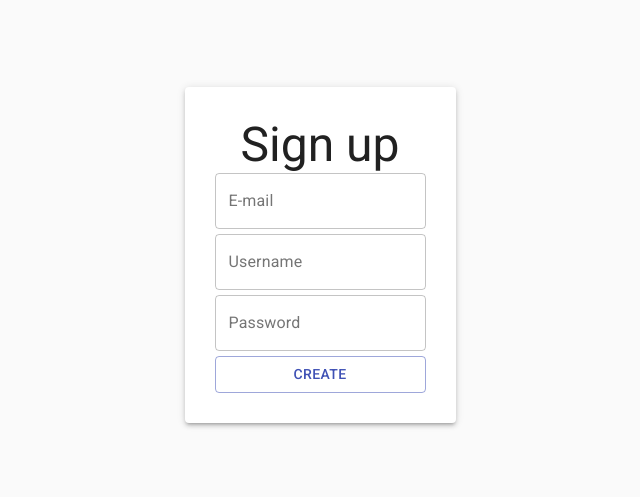
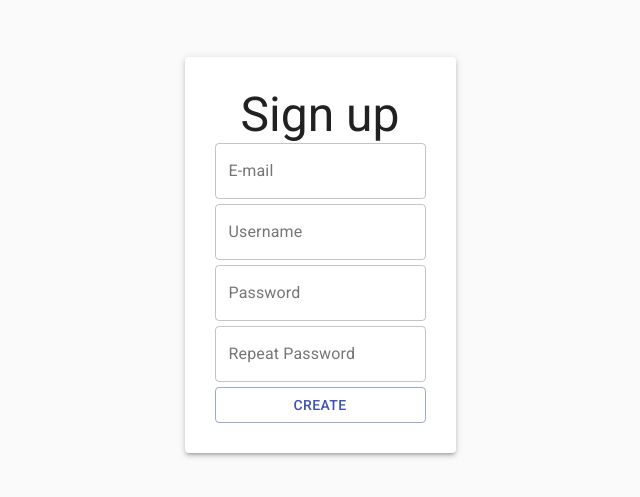
Before and after one commit to svenzu6/4later, a Next.js app: page / in a window 1280 px wide. Shown: the part 145-642 px from the top of the page, without its empty margins (320-960 px from the left). Built offline with nearby package versions, Linux system fonts and the light colour scheme.

Commit message:
feat(Register): form logic

```diff
--- a/package.json
+++ b/package.json
@@ -11,16 +11,18 @@
   "dependencies": {
     "@material-ui/core": "^4.11.3",
     "@material-ui/icons": "^4.11.2",
-    "@types/styled-components": "^5.1.9",
     "formik": "^2.2.6",
     "next": "10.1.3",
     "react": "17.0.2",
     "react-dom": "17.0.2",
-    "styled-components": "^5.2.3"
+    "styled-components": "^5.2.3",
+    "yup": "^0.32.9"
   },
   "devDependencies": {
     "@dvukovic/eslint-config": "^5.4.0",
     "@types/react": "^17.0.3",
+    "@types/styled-components": "^5.1.9",
+    "@types/yup": "^0.29.11",
     "@typescript-eslint/parser": "^4.21.0",
     "eslint": "^7.23.0",
     "typescript": "^4.2.4"
--- a/src/modules/Register/Register.tsx
+++ b/src/modules/Register/Register.tsx
@@ -3,15 +3,51 @@ import {
     TextField,
     Typography,
 } from '@material-ui/core'
+import { useFormik } from 'formik'
 import React from 'react'
+import * as Yup from 'yup'
 
 import {
     RegisterContent,
     RegisterForm,
     RegisterRoot,
 } from './Register.styles'
+import type { RegisterFormType } from './Register.types'
+
+const ValidationSchema = Yup.object().shape({
+    email: Yup.string()
+        .email('Must be a valid email')
+        .required('Required'),
+    password: Yup.string()
+        .min(7, 'Must be at least 7 charaters')
+        .required('Required'),
+    passwordConfirmation: Yup.string()
+        .oneOf([Yup.ref('password')], 'Passwords must match')
+        .required('Required'),
+    username: Yup.string()
+        .required('Required'),
+})
 
 export const Register: React.FunctionComponent = () => {
+    const {
+        errors,
+        handleChange,
+        handleSubmit,
+        values,
+    } = useFormik<RegisterFormType>({
+        initialValues: {
+            email: '',
+            password: '',
+            passwordConfirmation: '',
+            username: '',
+        },
+        onSubmit: (formValues) => {
+            console.log(formValues)
+        },
+        validateOnChange: false,
+        validationSchema: ValidationSchema,
+    })
+
     return (
         <RegisterRoot>
             <RegisterContent elevation={3}>
@@ -20,24 +56,46 @@ export const Register: React.FunctionComponent = () => {
                 >
                     Sign up
                 </Typography>
-                <RegisterForm>
+                <RegisterForm onSubmit={handleSubmit}>
                     <TextField
+                        error={Boolean(errors.email)}
+                        helperText={errors.email}
                         label="E-mail"
                         name="email"
+                        onChange={handleChange}
+                        value={values.email}
                         variant="outlined"
                     />
                     <TextField
+                        error={Boolean(errors.username)}
+                        helperText={errors.username}
                         label="Username"
                         name="username"
+                        onChange={handleChange}
+                        value={values.username}
                         variant="outlined"
                     />
                     <TextField
+                        error={Boolean(errors.password)}
+                        helperText={errors.password}
                         label="Password"
                         name="password"
+                        onChange={handleChange}
+                        value={values.password}
+                        variant="outlined"
+                    />
+                    <TextField
+                        error={Boolean(errors.passwordConfirmation)}
+                        helperText={errors.passwordConfirmation}
+                        label="Repeat Password"
+                        name="passwordConfirmation"
+                        onChange={handleChange}
+                        value={values.passwordConfirmation}
                         variant="outlined"
                     />
                     <Button
                         color="primary"
+                        type="submit"
                         variant="outlined"
                     >
                         Create
--- /dev/null
+++ b/src/modules/Register/Register.types.ts
@@ -0,0 +1,6 @@
+export type RegisterFormType = {
+    email: string
+    username: string
+    password: string
+    passwordConfirmation: string
+}
```
Also changed, not shown: 1 other file (tests, documents, lock files or other folders).
